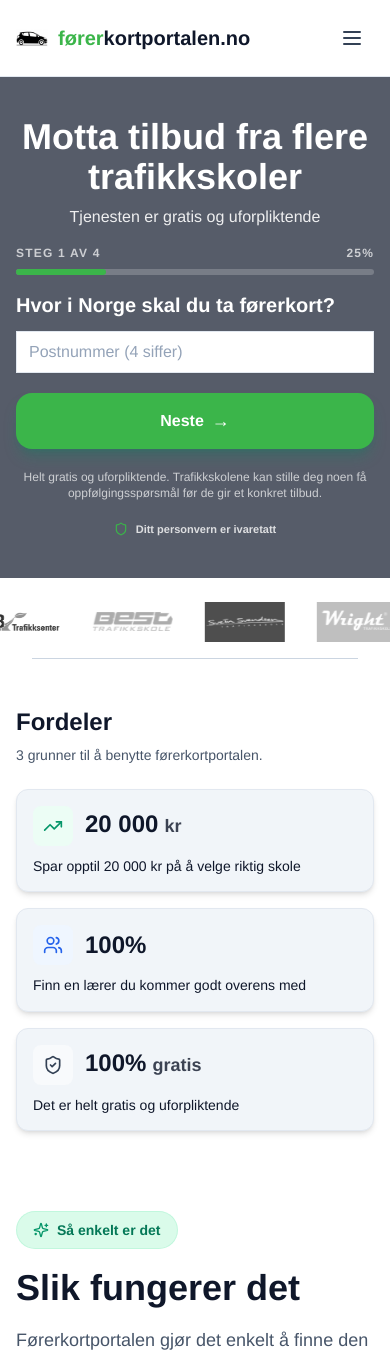
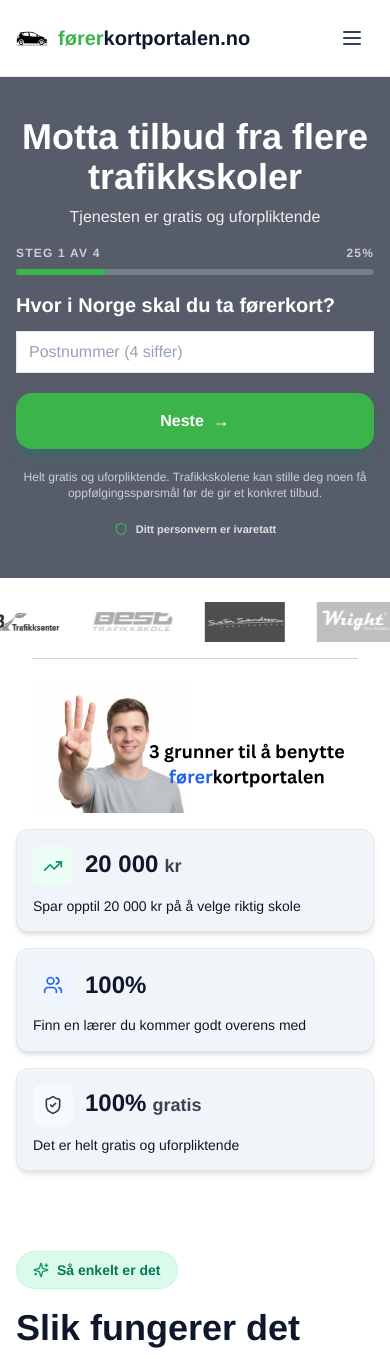
Before and after one commit to bringebass/forerkortportalen, a Next.js app: page / in a window 390 px wide. Shown: the top 1359 px of the page. Built offline with nearby package versions, Linux system fonts and the light colour scheme.

Commit message:
fixing fixing

```diff
--- a/src/components/WhyChooseSection.tsx
+++ b/src/components/WhyChooseSection.tsx
@@ -34,16 +34,18 @@ const valuePoints = [
 
 export default function WhyChooseSection() {
   return (
-    <section className="bg-white py-12 sm:py-16 lg:py-20">
+    <section className="bg-white pt-6 pb-12 sm:pt-12 sm:pb-16 lg:pt-16 lg:pb-20">
       <div className="container mx-auto max-w-[1300px] px-4 sm:px-6 lg:px-8">
         <div className="max-w-5xl mx-auto">
-          <div className="text-left mb-6 sm:mb-10 sm:mb-12">
-            <h2 className="text-2xl sm:text-3xl lg:text-4xl font-bold text-slate-900 mb-2 leading-tight sm:hidden">
-              Fordeler
-            </h2>
-            <p className="text-sm text-slate-600 sm:hidden">
-              3 grunner til å benytte førerkortportalen.
-            </p>
+          <div className="text-left mb-2 sm:mb-10 sm:mb-12">
+            {/* Mobile: SVG header full-width */}
+            <div className="-mx-4 mb-4 sm:hidden">
+              <img
+                src="/3reasons.svg"
+                alt="Tre grunner til å velge Førerkortportalen"
+                className="w-full h-auto"
+              />
+            </div>
             <div className="hidden sm:block">
               <h2 className="text-3xl sm:text-4xl lg:text-5xl font-bold text-slate-900 mb-4 leading-tight">
                 Hvorfor bruke førerkortportalen?
```
Also changed, not shown: public/3reasons.svg (added).
